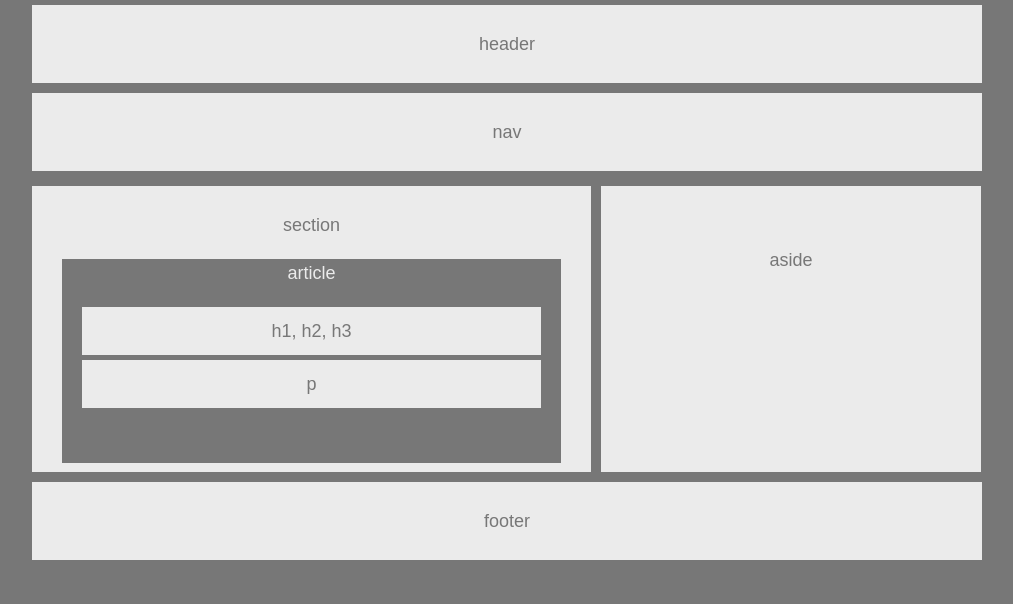
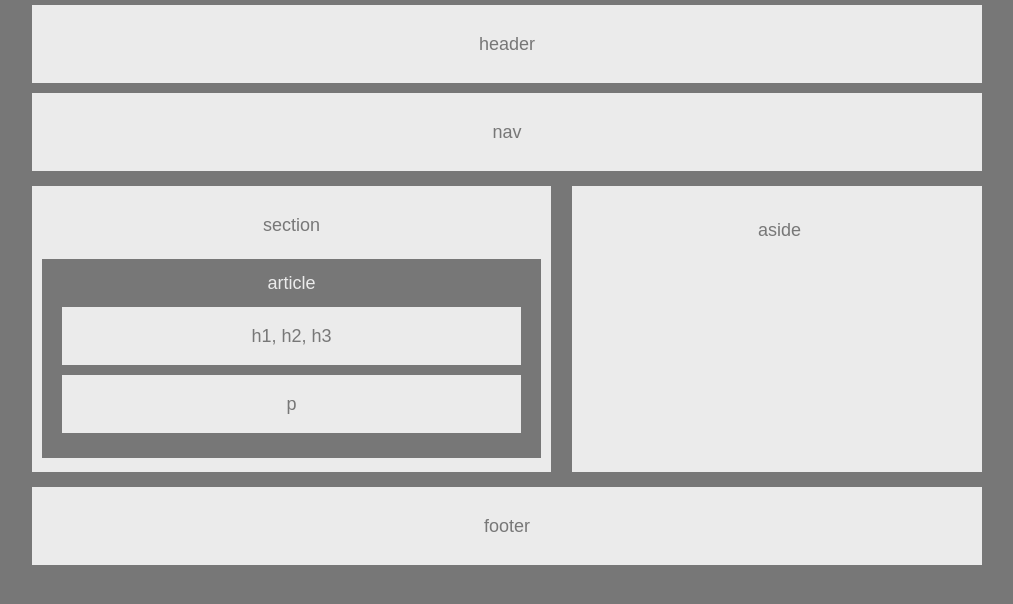
Before and after one commit to djgoldstone/HW-Wireframe, a plain HTML site: page index.html in a window 1280 px wide. Shown: the whole page, without its empty margins (133-1146 px from the left). Drawn offline with Linux system fonts and the light colour scheme.

Commit message:
Changed margins and padding to size specified in instructions

```diff
--- a/style.css
+++ b/style.css
@@ -21,36 +21,47 @@ section {
     width: 52%;
     height: 226px;
     float: left;
+    padding-left: 10px;
+    padding-right: 10px;
+    margin-bottom: 15px;
 }
 article {
     color: #ebebeb;
     background: #777;
     display: block;
     margin-top: 25px;
-    padding: 5px;
+    padding-top: 15px;
+    /* padding: 5px; */
     padding-left: 20px;
     padding-right: 20px;
-    padding-bottom: 55px;
+    padding-bottom: 25px;
 }
 aside {
-    float: left;
-    width: 33.3%;
+    float: right;
+    width: 37%;
     height: 226px;
+    padding-top: 0px;
+    padding-bottom: 60px;
+    padding-right: 25px;
 }
 footer {
     clear: both;
-    margin-top: 25px;
+    /* margin-top: 85px; */
 }
 #header_style {
-    margin-top: 25px;
-    margin-bottom: 5px;
+    margin-top: 15px;
+    margin-bottom: 10px;
     background: #ebebeb;
     color:#777;
     padding: 15px;
+    padding-top: 20px;
+    padding-bottom: 20px;
 }
 #paragraph_style {
     margin-top: 5px;
     background: #ebebeb;
     color:#777;
     padding: 15px;
+    padding-top: 20px;
+    padding-bottom: 20px;
 }
```
